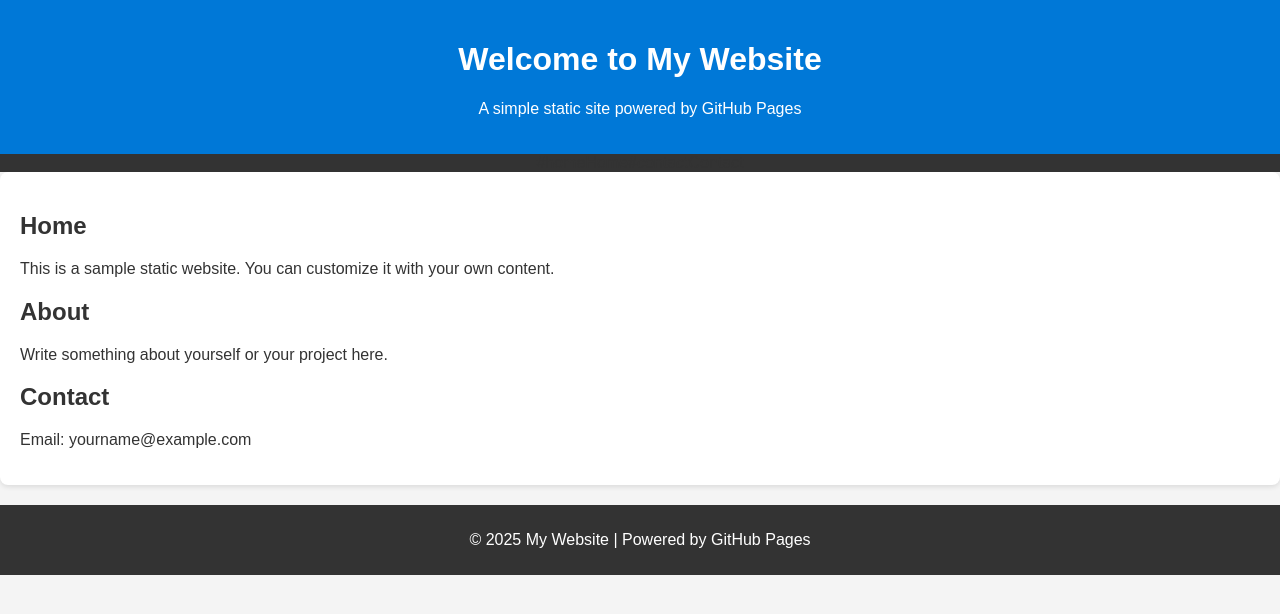
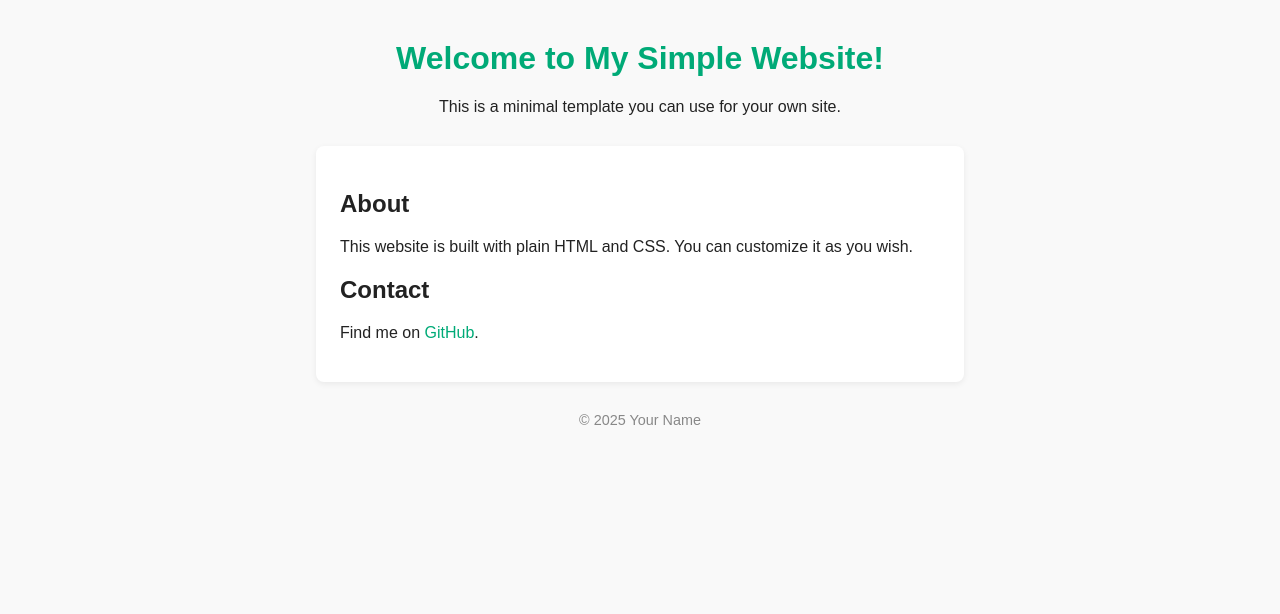
Before and after one commit to ghanimurtafa/website-try, a plain HTML site: page index.html in a window 1280 px wide. Drawn offline with Linux system fonts and the light colour scheme.

Commit message:
Refactor index.html for a simpler layout

```diff
--- a/index.html
+++ b/index.html
@@ -2,76 +2,31 @@
 <html lang="en">
 <head>
   <meta charset="UTF-8">
-    <meta name="viewport" content="width=device-width, initial-scale=1.0">
-    <title>My Static Website</title>
+  <meta name="viewport" content="width=device-width, initial-scale=1">
+  <title>My Simple Website</title>
   <style>
-        body {
-            font-family: Arial, sans-serif;
-            margin: 0;
-            padding: 0;
-            background: #f4f4f4;
-            color: #333;
-        }
-        header {
-            background: #0078d7;
-            color: #fff;
-            padding: 20px;
-            text-align: center;
-        }
-        nav {
-            display: flex;
-            justify-content: center;
-            background: #333;
-        }
-        nav a {
-            color: #fff;
-            padding: 14px 20px;
-            text-decoration: none;
-        }
-        nav a:hover {
-            background: #0078d7;
-        }
-        .container {
-            max-width:             margin: 20px auto;
-            padding: 20px;
-            background: #fff;
-            border-radius: 8px;
-            box-shadow: 0 2px 5px rgba(0,0,0,0.1);
-        }
-        footer {
-            text-align: center;
-            padding: 10px;
-            background: #333;
-            color: #fff;
-            margin-top: 20px;
-        }
+    body { font-family: Arial, sans-serif; margin: 40px; background: #f9f9f9; color: #222; }
+    header { text-align: center; margin-bottom: 30px; }
+    main { max-width: 600px; margin: 0 auto; background: #fff; padding: 24px; border-radius: 8px; box-shadow: 0 2px 6px #0001; }
+    h1 { color: #0a7; }
+    footer { text-align: center; margin-top: 30px; color: #888; font-size: 0.9em; }
+    a { color: #0a7; text-decoration: none; }
+    a:hover { text-decoration: underline; }
   </style>
 </head>
 <body>
   <header>
-        <h1>Welcome to My Website</h1>
-        <p>A simple static site powered by GitHub Pages</p>
+    <h1>Welcome to My Simple Website!</h1>
+    <p>This is a minimal template you can use for your own site.</p>
   </header>
-
-    <nav>
-        #homeHome</a>
-        <aboutAbout</a>
-        #contactContact</a>
-    </nav>
-
-    <div class="container">
-        <h2 id="home">Home</h2>
-        <p>This is a sample static website. You can customize it with your own content.</p>
-
-        <h2 id="about">About</h2>
-        <p>Write something about yourself or your project here.</p>
-
-        <h2 id="contact">Contact</h2>
-        <p>Email: yourname@example.com</p>
-    </div>
-
+  <main>
+    <h2>About</h2>
+    <p>This website is built with plain HTML and CSS. You can customize it as you wish.</p>
+    <h2>Contact</h2>
+    <p>Find me on <a href="https://github.com/">GitHub</a>.</p>
+  </main>
   <footer>
-        <p>&copy; 2025 My Website | Powered by GitHub Pages</p>
+    &copy; 2025 Your Name
   </footer>
 </body>
 </html>
```
Lines whose indentation alone changed are shown as unchanged.
